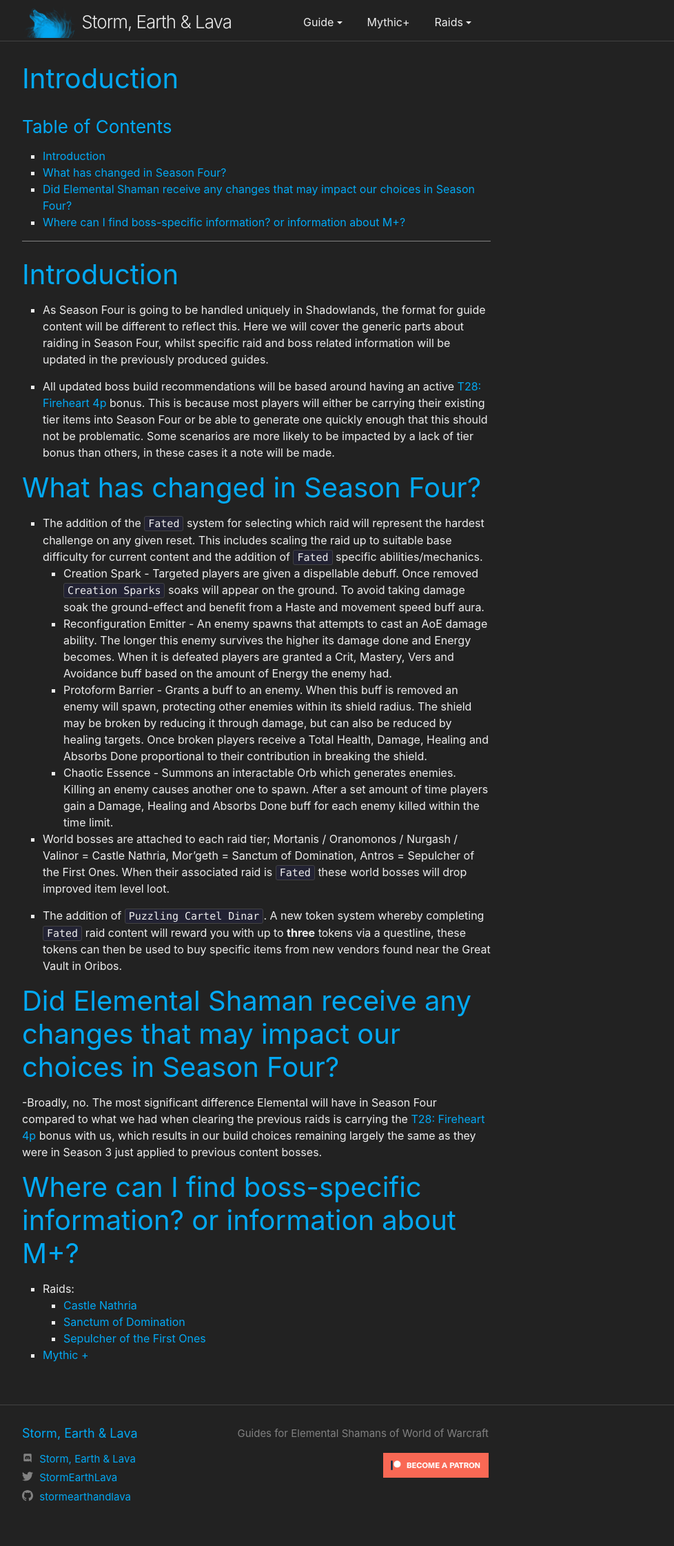
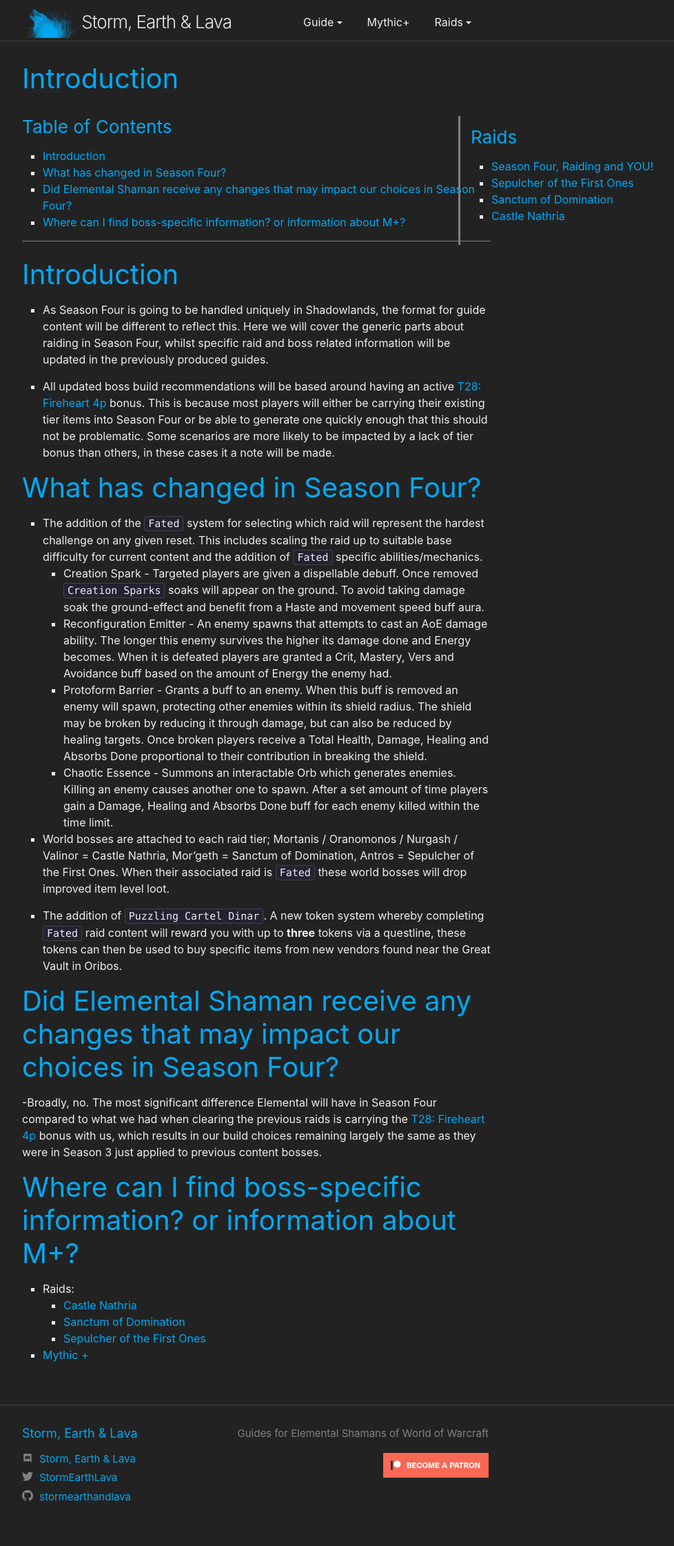
Before and after one commit to stormearthandlava/stormearthandlava.github.io, a Jekyll site: the page built from guide/raids/season_4.md, in a window 1280 px wide. Shown: the whole page at 69% size, without its empty margins (268-1246 px from the left). Built offline with Jekyll 4.4.1, drawn with Linux system fonts in a browser that asks for light colours; our own code applies the rules of GitHub Pages for plain Markdown files; a script that is not in the unit is left out.

Commit message:
Update site_structure.yml

```diff
--- a/_data/site_structure.yml
+++ b/_data/site_structure.yml
@@ -26,6 +26,8 @@
   url: /guide/mythic_plus/mythic_plus.html
 - title: Raids
   subcategories:
+    - title: Season Four, Raiding and YOU!
+      url: /guide/raids/season_4.html
     - title: Sepulcher of the First Ones
       url: /guide/raids/SotFO.html
     - title: Sanctum of Domination
```
